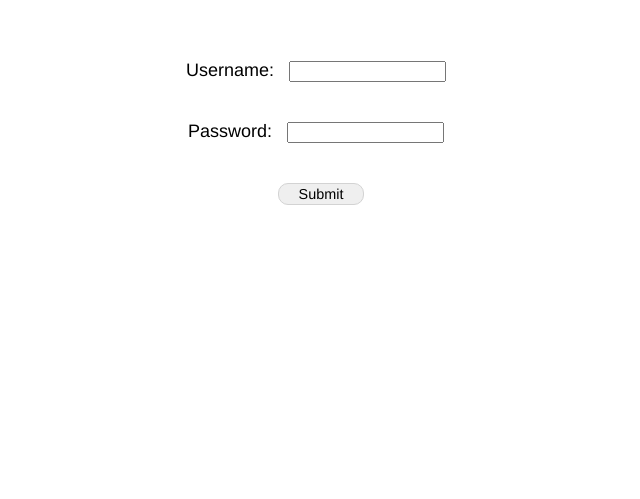
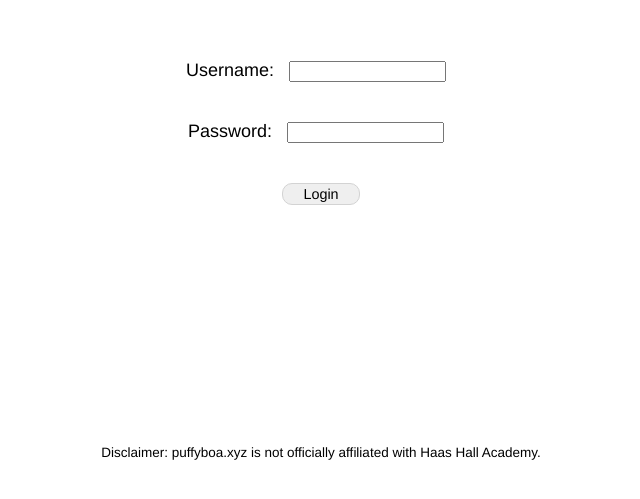
Before and after one commit to jpsank/hha-grades, a Flask app: page / in a window 1280 px wide. Shown: the part 234-733 px from the top of the page, without its empty margins (319-959 px from the left). Run offline with Flask 2, Linux system fonts and the light colour scheme.

Commit message:
added footer

```diff
--- a/app/__init__.py
+++ b/app/__init__.py
@@ -15,7 +15,7 @@ def index():
         mainHTML = u"<section id='main'>"
 
         for c in courseData:
-            grid = courseData[c]['grid'].decode("utf-8")
+            grid = courseData[c]['grid'].decode()
             average = courseData[c]['average']
 
             if average < 60:
--- a/app/static/style.css
+++ b/app/static/style.css
@@ -107,6 +107,14 @@ div.course .details:active {
 }
 
 
+footer {
+	text-align: center;
+	margin-top: 200px;
+	font-size: .75em;
+}
+footer p {
+
+}
 
 
 
--- a/app/templates/form.html
+++ b/app/templates/form.html
@@ -19,10 +19,12 @@
         <label for="password">Password:</label>
         <input type="password" name="password" id="password">
         <br>
-        <input type="submit" value="Submit">
+        <input type="submit" value="Login">
     </form>
 
-    <footer></footer>
+    <footer>
+        <p>Disclaimer: puffyboa.xyz is not officially affiliated with Haas Hall Academy.</p>
+    </footer>
 
 </body>
 </html>
--- a/app/templates/index.html
+++ b/app/templates/index.html
@@ -11,7 +11,12 @@
     <img src="{{ url_for('static', filename='img/crest.png') }}" />
     <h1>Haas Hall Academy</h1>
 </div>
+
 {{ main|safe }}
+
+<footer>
+    <p>Disclaimer: puffyboa.xyz is not officially affiliated with Haas Hall Academy.</p>
+</footer>
 
 <script src="{{ url_for('static', filename='script.js') }}"></script>
 
```
Also changed, not shown: 1 other file.
